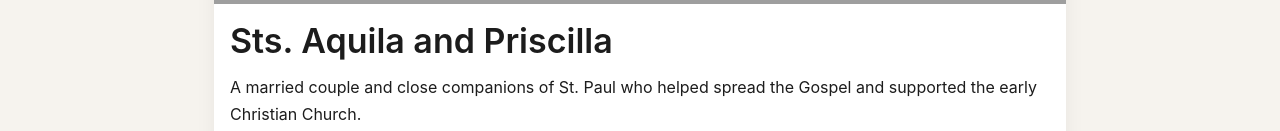
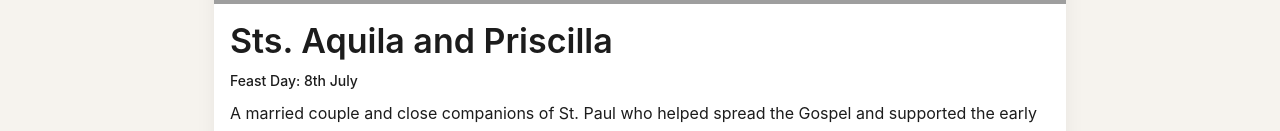
Before and after one commit to kyleghughes/dailysaints, a React (Vite) app in the folder dailysaints/: page / in a window 1280 px wide. Shown: the part 556-687 px from the top of the page. Built offline with nearby package versions, Linux system fonts and the light colour scheme; grey boxes are pictures that could not be loaded.

Commit message:
Update: Added Feast Day date of SaintCard

```diff
--- a/dailysaints/src/components/SaintCard.tsx
+++ b/dailysaints/src/components/SaintCard.tsx
@@ -12,6 +12,12 @@ import FullscreenIcon from "@mui/icons-material/Fullscreen";
 import CloseIcon from "@mui/icons-material/Close";
 import type { Saint } from "../data/saints";
 import Box from "@mui/material/Box";
+import dayjs from "dayjs";
+import advancedFormat from "dayjs/plugin/advancedFormat";
+
+// #region dayJS
+dayjs.extend(advancedFormat);
+// #endregion
 
 // #region types
 export interface SaintLongDescription {
@@ -27,6 +33,22 @@ const SaintCard = ({ saint }: { saint: Saint }) => {
   // #region state
   const [imageOpen, setImageOpen] = useState<boolean>(false);
   const [infoOpen, setInfoOpen] = useState<boolean>(false);
+  // #endregion
+
+  // #region functions
+  /**
+   * Formats a saint's feast day into a readable date string.
+   *
+   * @param day - The day of the feast (1-31)
+   * @param month - The month of the feast (1-12)
+   * @returns The formatted feast day (e.g. "27th February")
+   */
+  const formatFeastDay = (day: number, month: number): string => {
+    return dayjs()
+      .month(month - 1)
+      .date(day)
+      .format("Do MMMM");
+  };
   // #endregion
 
   return (
@@ -62,8 +84,12 @@ const SaintCard = ({ saint }: { saint: Saint }) => {
         </Box>
 
         <CardContent>
-          <Typography variant="h4" gutterBottom>
+          <Typography variant="h4" sx={{ mb: 1 }}>
             {saint.name}
+          </Typography>
+
+          <Typography variant="subtitle2" color="text.secondary" sx={{ mb: 1 }}>
+            Feast Day: {formatFeastDay(saint.day, saint.month)}
           </Typography>
 
           <Typography variant="body1" sx={{ mb: 2, lineHeight: 1.7 }}>
```
